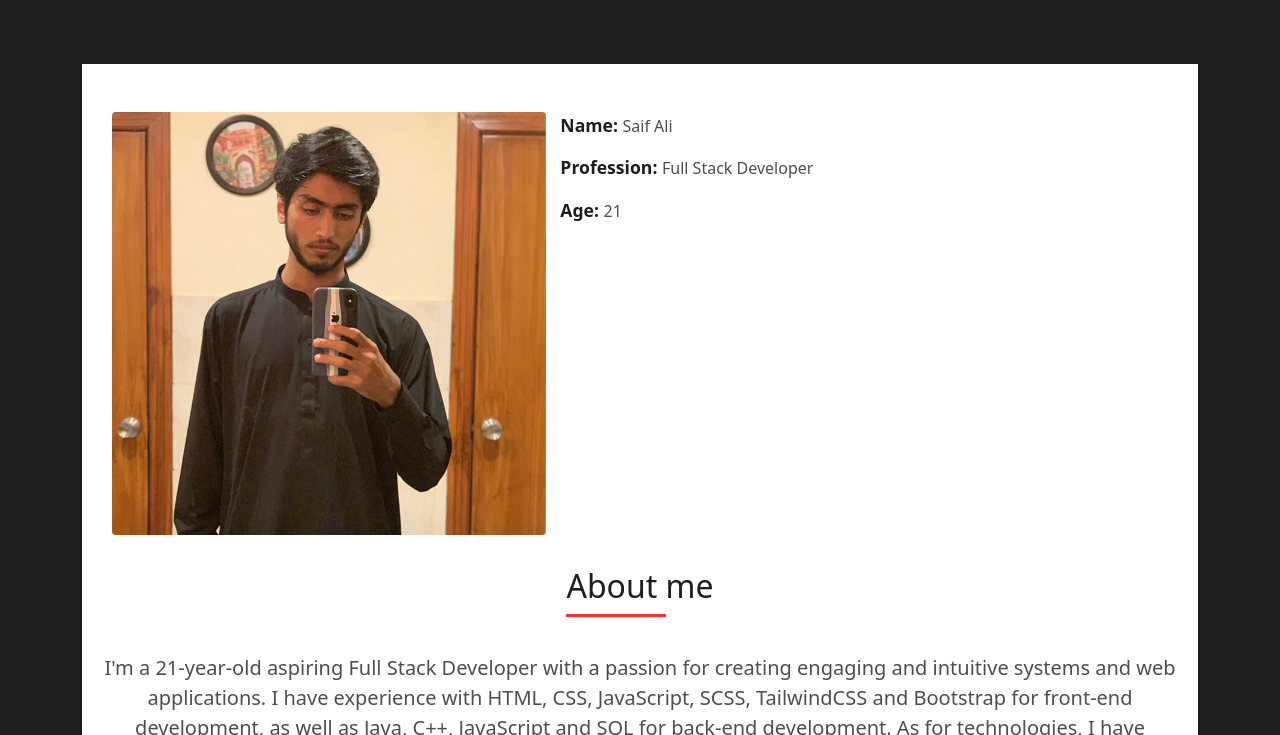
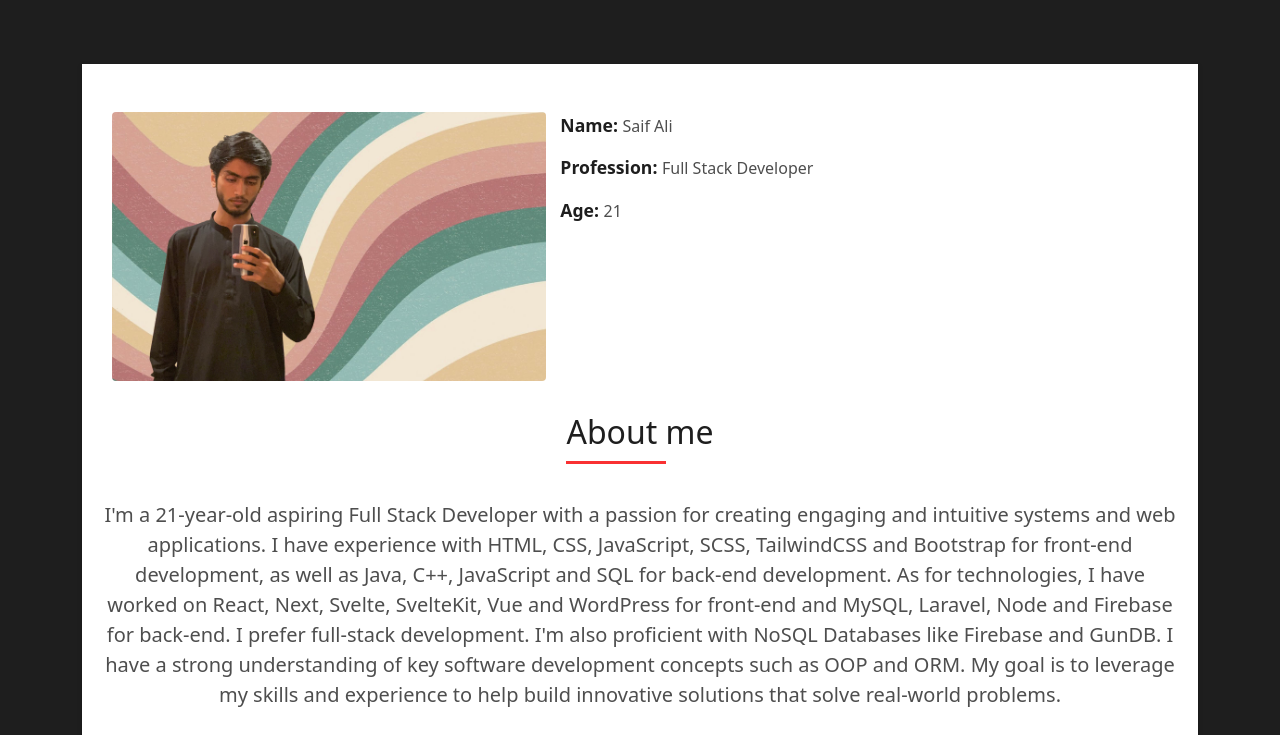
Before and after one commit to saiksaif/myPortfolio, a plain HTML site: page index.html in a window 1280 px wide. Shown: the part 800-1535 px from the top of the page. Drawn offline with Linux system fonts and the light colour scheme.

Commit message:
imageChange

```diff
--- a/index.html
+++ b/index.html
@@ -71,7 +71,7 @@
                   <div class="row">
                     <div class="col-sm-6 col-md-5">
                       <div class="about-img">
-                        <img src="assets/img/me2.JPG" class="img-fluid rounded b-shadow-a" alt="">
+                        <img src="assets/img/me1.JPG" class="img-fluid rounded b-shadow-a" alt="">
                       </div>
                     </div>
                     <div class="col-sm-6 col-md-7">
```
